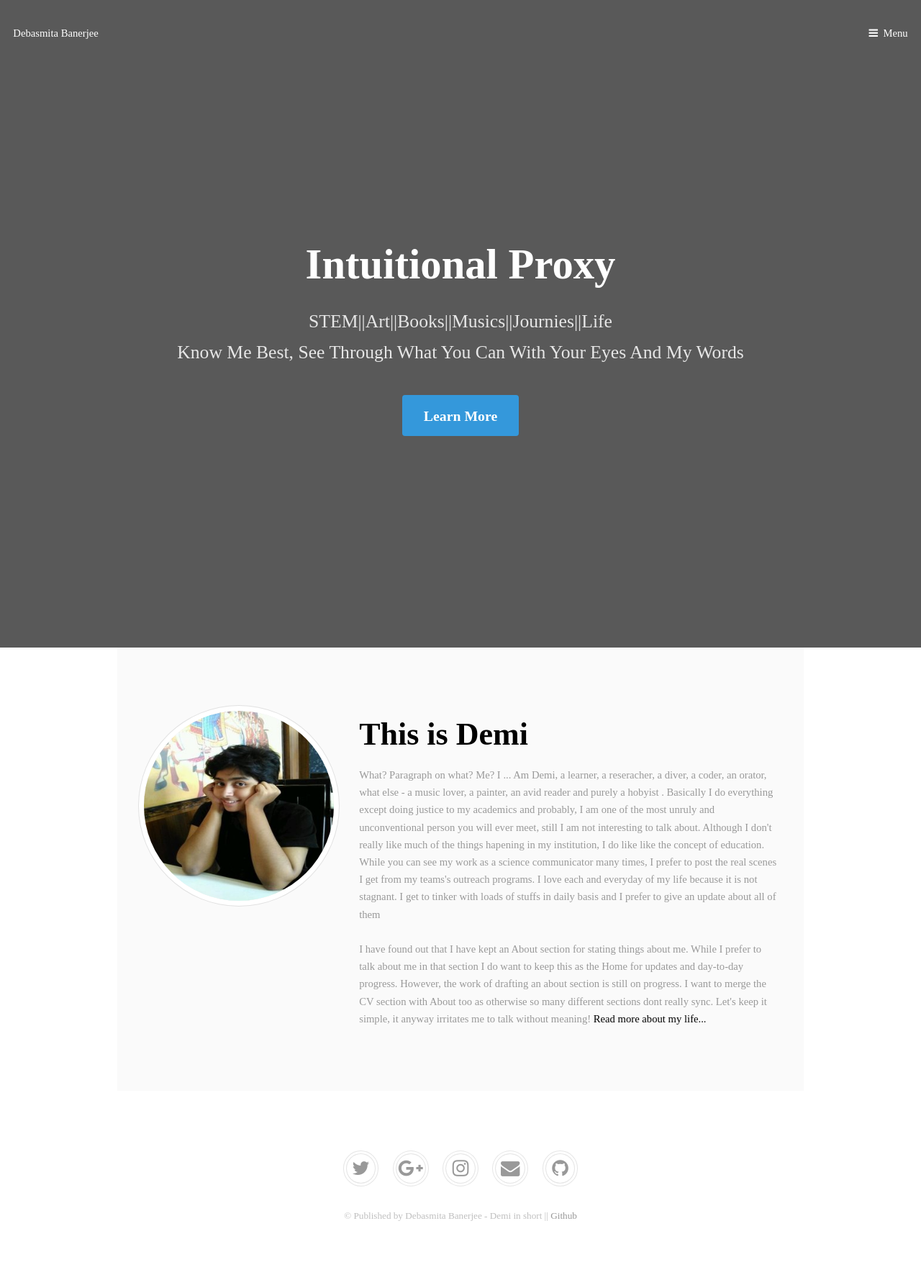
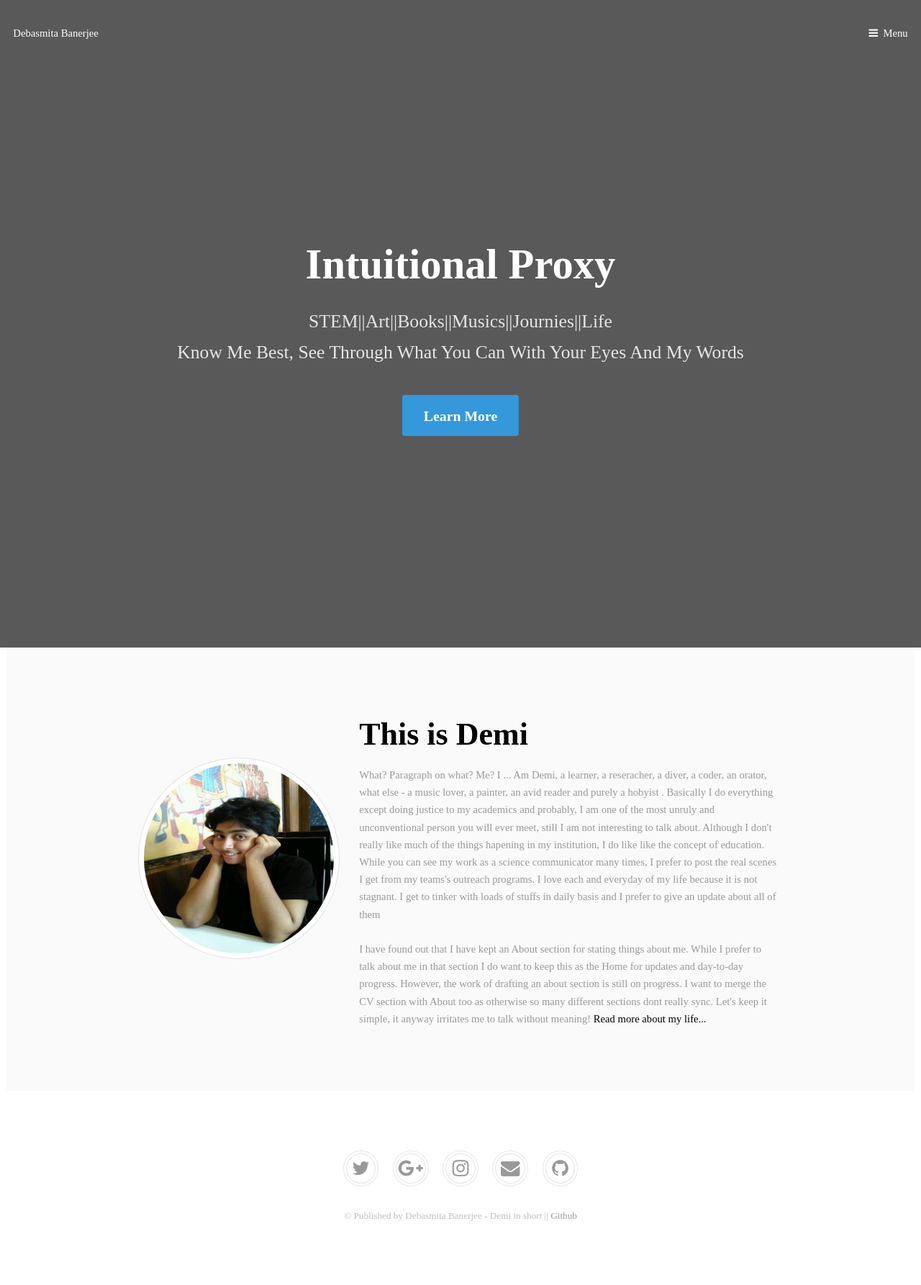
Before and after one commit to DarkDem/DarkDem.github.io, a Jekyll site: the page built from index.html, in a window 1280 px wide. Shown: the whole page at 72% size. Built offline with Jekyll 4.4.1, drawn with Linux system fonts in a browser that asks for light colours; some web fonts are replaced.

Commit message:
Update main.css

```diff
--- a/css/main.css
+++ b/css/main.css
@@ -128,7 +128,7 @@
 		}
 
 		.container {
-			width: 65em;
+			width: 86em;
 		}
 
 	}
@@ -2484,7 +2484,7 @@
 
 		.image.fit {
 			display: block;
-			margin: 0 0 2em 0;
+			margin: 5em 0 3em 0;
 			width: 100%;
 		}
 
```
